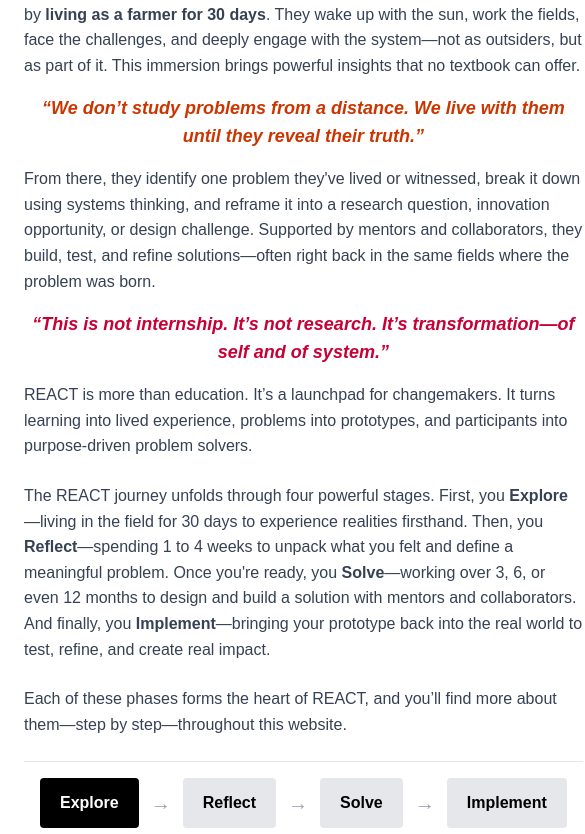
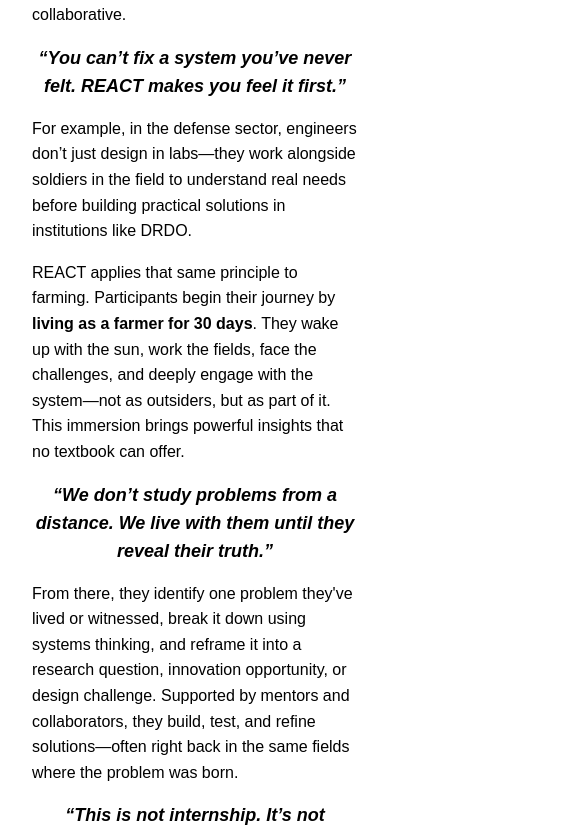
Before and after one commit to REACT-Kumaraguru/REACT, a Next.js app: page /react in a window 390 px wide. Shown: the part 964-1798 px from the top of the page, 585 px wide, since content can reach past the window. Built offline with nearby package versions, Linux system fonts and the light colour scheme.

Commit message:
mobile responsive updated

```diff
--- a/app/globals.css
+++ b/app/globals.css
@@ -30,7 +30,9 @@ canvas {
 
 html {
   scroll-behavior: smooth;
-  font-size: 100%; /* base font scaling for rem units */
+  font-size: 100%;
+  overflow-x: hidden;
+  /* base font scaling for rem units */
 }
 
 body {
@@ -74,3 +76,10 @@ a.button {
     font-size: 1.25rem;
   }
 }
+
+@media (max-width: 768px) {
+  body, p, h1, h2, h3, h4, h5, h6, span, a, li, td, th {
+    color: #000 !important;
+    background-color: #fff !important;
+  }
+}
--- a/app/react/About.tsx
+++ b/app/react/About.tsx
@@ -614,6 +614,8 @@ This is where learning stops rehearsing—and begins to live.
     const [active, setActive] = useState<"explore" | "reflect" | "solve" | "implement">("explore");
 
     return (
+    <div className="w-full max-w-5xl mx-auto px-4 sm:px-6 lg:px-8 overflow-x-hidden">
+
       <div className="relative">
         <h2 className="text-2xl font-bold mb-4">About REACT</h2>
 
@@ -665,14 +667,15 @@ This is where learning stops rehearsing—and begins to live.
           Each of these phases forms the heart of REACT, and you’ll find more about them—step by step—throughout this website.
         </p>
 
+        {/* Sticky Phase Navigation */}
         <div className="sticky top-0 bg-white py-4 z-10 border-y border-gray-200">
-  <div className="overflow-x-auto whitespace-nowrap px-4">
-    <div className="inline-flex items-center gap-3">
+  <div className="overflow-x-auto px-4 snap-x snap-mandatory">
+    <div className="inline-flex items-center gap-3 whitespace-nowrap min-w-max">
       {(["explore", "reflect", "solve", "implement"] as const).map((phase, idx, arr) => (
-        <div key={phase} className="flex items-center gap-3 shrink-0">
+        <div key={phase} className="flex items-center gap-3 shrink-0 snap-start">
           <button
             onClick={() => setActive(phase)}
-            className={`px-4 py-2 rounded font-semibold shrink-0 ${
+            className={`px-4 py-2 rounded font-semibold ${
               active === phase ? "bg-black text-white" : "bg-gray-200 text-black"
             }`}
           >
@@ -684,7 +687,6 @@ This is where learning stops rehearsing—and begins to live.
     </div>
   </div>
 </div>
-
 
         {/* Sliding Info Area */}
         <div className="relative mt-6 mb-6 min-h-[180px]">
@@ -714,5 +716,7 @@ This is where learning stops rehearsing—and begins to live.
           </p>
         </div>
       </div>
+      </div>
+
     );
   }
--- a/app/react/page.tsx
+++ b/app/react/page.tsx
@@ -7,13 +7,15 @@ import About from "@/react/About";
 import Fees from "@/react/Fees";
 import AcademicCredits from "@/react/AcademicCredits";
 import Footer from "@/components/landing/Footer";
-import ThemesTab from "@/react/ThemesTab"; // Make sure this exists
+import ThemesTab from "@/react/ThemesTab";
 import PhaseOverlay from "@/react/PhaseOverlay";
 import ReactHeader from "@/react/ReactHeader";
 
 export default function ReactPage() {
   const [tab, setTab] = useState("about");
-  const [showPhaseOverlay, setShowPhaseOverlay] = useState<"explore" | "reflect" | "solve" | "apply" | null>(null);
+  const [showPhaseOverlay, setShowPhaseOverlay] = useState<
+    "explore" | "reflect" | "solve" | "apply" | null
+  >(null);
 
   const renderTabContent = () => {
     switch (tab) {
@@ -39,23 +41,25 @@ export default function ReactPage() {
 
   return (
     <main className="relative min-h-screen bg-white">
-     <ReactHeader />
-      {/* Top Hero Banner */}
+      <ReactHeader />
+
+      {/* Hero Section */}
       <HeroImage />
 
-      {/* Tab Navigation */}
+      {/* Tabs */}
       <SectionTabs
         current={tab}
         onChange={(newTab) => setTab(newTab)}
         onOpenThemes={() => setTab("themes")}
       />
 
-      {/* Main content and sidebar */}
-      <div className="max-w-6xl mx-auto px-6 py-10 flex gap-8">
+      {/* Responsive Layout */}
+      <div className="max-w-6xl mx-auto px-4 sm:px-6 lg:px-8 py-10 flex flex-col lg:flex-row gap-8">
+        {/* Main Content */}
         <div className="flex-1">{renderTabContent()}</div>
 
-        {/* Apply Sidebar */}
-        <aside className="w-[240px] sticky top-20 h-fit self-start border-l pl-4">
+        {/* Sidebar */}
+        <aside className="w-full lg:w-[240px] border-t lg:border-t-0 lg:border-l pt-6 lg:pt-0 pl-0 lg:pl-4">
           <h3 className="text-xl font-semibold mb-4">Become a Part</h3>
           <a
             href="/select-user"
@@ -66,7 +70,7 @@ export default function ReactPage() {
         </aside>
       </div>
 
-      {/* Phase Overlay when button is clicked */}
+      {/* Phase Overlay */}
       {showPhaseOverlay && (
         <PhaseOverlay
           phase={showPhaseOverlay}
```
